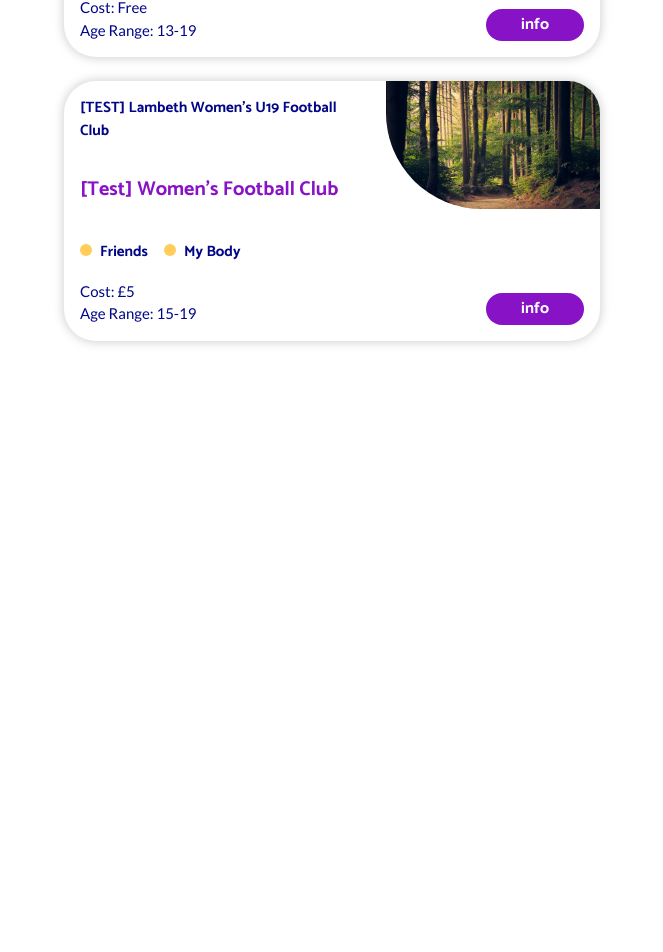
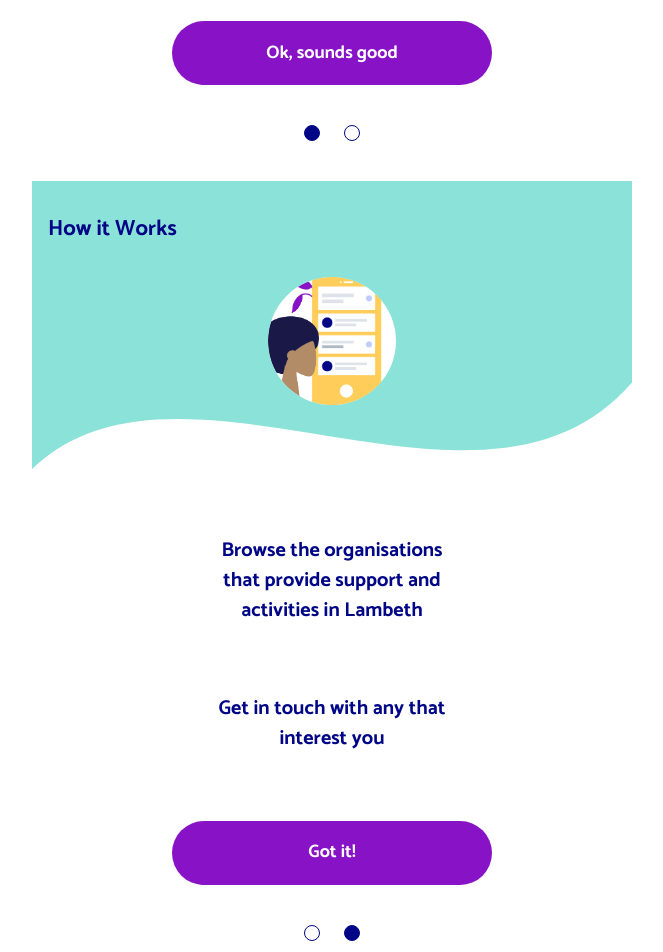
Before and after one commit to neontribe/my-best-life, a Next.js app: page / in a window 1280 px wide. Shown: the part 619-1571 px from the top of the page, without its empty margins (308-971 px from the left). Before the commit the page ends 984 px from the top, so only its background shows below. Built offline with nearby package versions, Linux system fonts and the light colour scheme.

Commit message:
feat: connect welcome and index pages

```diff
--- a/pages/index.tsx
+++ b/pages/index.tsx
@@ -1,3 +1,4 @@
+import React, { useState, useEffect } from 'react'
 import { NextPage, GetStaticProps } from 'next'
 import styled from 'styled-components'
 
@@ -5,6 +6,7 @@ import { Service, getServices } from '../cms/services'
 import { CardList } from '../src/Components/CardList'
 import { Layout } from '../src/Components/Layout'
 import { VisuallyHidden } from '../src/Components/VisuallyHidden'
+import { Welcome } from '../src/Components/Welcome'
 
 interface ListPageProps {
   services: Array<ServicePreview>
@@ -51,13 +53,28 @@ const ButtonLink = styled.div`
 `
 
 export const ListPage: NextPage<ListPageProps> = ({ services }) => {
+  // Default to showing the welcome screen
+  const [showWelcome, setShowWelcome] = useState<boolean>(true)
+
+  useEffect(() => {
+    // Attempt to retrieve the showWelcome value from local storage
+    const stored = window.localStorage.getItem('showWelcome')
+
+    // If it's been correctly set to false, update state
+    stored === 'false' ? setShowWelcome(false) : setShowWelcome(true)
+  }, [showWelcome])
+
   return (
+    <>
+      {showWelcome ? (
+        <Welcome />
+      ) : (
         <Layout>
           <VisuallyHidden>
             <svg width="0" height="0">
               <defs>
                 <clipPath id="wave" clipPathUnits="objectBoundingBox">
-              <path d="M 0,1  L 0,0  L 1,0  L 1,0.6  C .75 1.5, .25 .3, 0 1 Z" />
+                  <path d="M 0,1  L 0,0  L 1,0  L 1,0.7  C .75 1.3, .25 .5, 0 1 Z" />
                 </clipPath>
               </defs>
             </svg>
@@ -71,6 +88,8 @@ export const ListPage: NextPage<ListPageProps> = ({ services }) => {
           </Header>
           <CardList services={services} />
         </Layout>
+      )}
+    </>
   )
 }
 
--- a/src/Components/Welcome.tsx
+++ b/src/Components/Welcome.tsx
@@ -1,6 +1,6 @@
-import Link from 'next/link'
 import Image from 'next/image'
 import styled from 'styled-components'
+import { useRouter } from 'next/router'
 
 import { Layout } from './Layout'
 import { VisuallyHidden } from './VisuallyHidden'
@@ -36,7 +36,43 @@ const Title = styled.h1`
   font-size: ${(props) => props.theme.fontSizes.title};
 `
 
-const ButtonLink = styled.a`
+const Slide = styled.li`
+  display: flex;
+  flex-direction: column;
+  align-items: center;
+  justify-content: space-between;
+  height: 100vh;
+`
+
+const Text = styled.p`
+  font-family: 'Catamaran', sans-serif;
+  font-size: ${(props) => props.theme.fontSizes.heading};
+  max-width: 20ch;
+  text-align: center;
+`
+
+const WelcomeImageContainer = styled.div`
+  height: 70vw;
+  position: relative;
+  width: 80vw;
+  max-height: 350px;
+  max-width: 400px;
+`
+
+const ImageContainer = styled.div`
+  height: 8rem;
+  position: relative;
+  width: 8rem;
+  border-radius: 50%;
+  overflow: hidden;
+  margin: auto;
+`
+
+const ControlArea = styled.div`
+  flex: 0 0 10rem;
+`
+
+const StyledButton = styled.button`
   align-items: center;
   background-color: ${(props) => props.theme.colours.purple};
   border-radius: 5rem;
@@ -45,9 +81,11 @@ const ButtonLink = styled.a`
   display: flex;
   font-family: 'Catamaran', sans-serif;
   font-weight: bold;
-  padding: 0.5rem 1.2rem;
-  width: 12rem;
-  text-decoration: none;
+  font-size: ${(props) => props.theme.fontSizes.highlight};
+  padding: 0.5rem;
+  width: 20rem;
+  height: 4rem;
+  justify-content: center;
 
   &:focus {
     outline: 2px dashed ${(props) => props.theme.colours.blue};
@@ -61,37 +99,27 @@ const ButtonLink = styled.a`
   }
 `
 
-const Slide = styled.li`
+const ProgressIndicator = styled.div`
   display: flex;
-  flex-direction: column;
+  height: 6rem;
   align-items: center;
-  height: 100vh;
-`
-
-const Text = styled.p`
-  font-family: 'Catamaran', sans-serif;
-  font-size: ${(props) => props.theme.fontSizes.heading};
-  max-width: 20ch;
-  text-align: center;
-  margin: 2rem 0;
-`
-
-const ImageContainer = styled.div`
-  border-bottom-left-radius: 6rem;
-  height: 8rem;
-  width: 40%;
-`
-
-const Placeholder2 = styled.div`
-  width: 7rem;
-  height: 7rem;
-  border-radius: 50%;
-  background-color: ${(props) => props.theme.colours.yellow};
-  z-index: 2;
+  width: 3.5rem;
+  justify-content: space-between;
   margin: auto;
 `
 
+const ProgressStep = styled.div<{ currentStep?: boolean }>`
+  width: 1rem;
+  height: 1rem;
+  border-radius: 50%;
+  ${(props) =>
+    props.currentStep ? `background-color: ${props.theme.colours.blue}` : null};
+  border: 1px solid ${(props) => props.theme.colours.blue}; ;
+`
+
 export const Welcome = (): JSX.Element => {
+  const router = useRouter()
+
   return (
     <Layout>
       <VisuallyHidden>
@@ -112,19 +140,26 @@ export const Welcome = (): JSX.Element => {
                 <Title>My Best Life</Title>
               </HeaderContents>
             </Header>
+
             <Text>We help you find support and things to do near you</Text>
 
-            <ImageContainer>
+            <WelcomeImageContainer>
               <Image
                 src="/img/welcome.png"
                 alt=""
                 layout="fill"
                 objectFit="cover"
               />
-            </ImageContainer>
+            </WelcomeImageContainer>
 
-            <ButtonLink>Ok, sounds good</ButtonLink>
-            <div>controls</div>
+            <ControlArea>
+              <StyledButton>Ok, sounds good</StyledButton>
+              <ProgressIndicator>
+                <VisuallyHidden>Step 1 of 2</VisuallyHidden>
+                <ProgressStep currentStep />
+                <ProgressStep />
+              </ProgressIndicator>
+            </ControlArea>
           </Slide>
 
           {/* How it works */}
@@ -133,17 +168,36 @@ export const Welcome = (): JSX.Element => {
               <HeaderContents>
                 <Title>How it Works</Title>
               </HeaderContents>
-              <Placeholder2></Placeholder2>
+              <ImageContainer>
+                <Image
+                  src="/img/how-it-works.png"
+                  alt=""
+                  layout="fill"
+                  objectFit="cover"
+                />
+              </ImageContainer>
             </Header2>
             <Text>
               Browse the organisations that provide support and activities in
               Lambeth
             </Text>
             <Text>Get in touch with any that interest you</Text>
-            <Link href={`/`} passHref>
-              <ButtonLink>Got it!</ButtonLink>
-            </Link>
-            <div>controls</div>
+
+            <ControlArea>
+              <StyledButton
+                onClick={() => {
+                  window.localStorage.setItem('showWelcome', 'false')
+                  router.reload()
+                }}
+              >
+                <div>Got it!</div>
+              </StyledButton>
+              <ProgressIndicator>
+                <VisuallyHidden>Step 2 of 2</VisuallyHidden>
+                <ProgressStep />
+                <ProgressStep currentStep />
+              </ProgressIndicator>
+            </ControlArea>
           </Slide>
         </ul>
       </div>
```
Also changed, not shown: 1 other file (tests, documents, lock files or other folders). Lines whose indentation alone changed are shown as unchanged.
